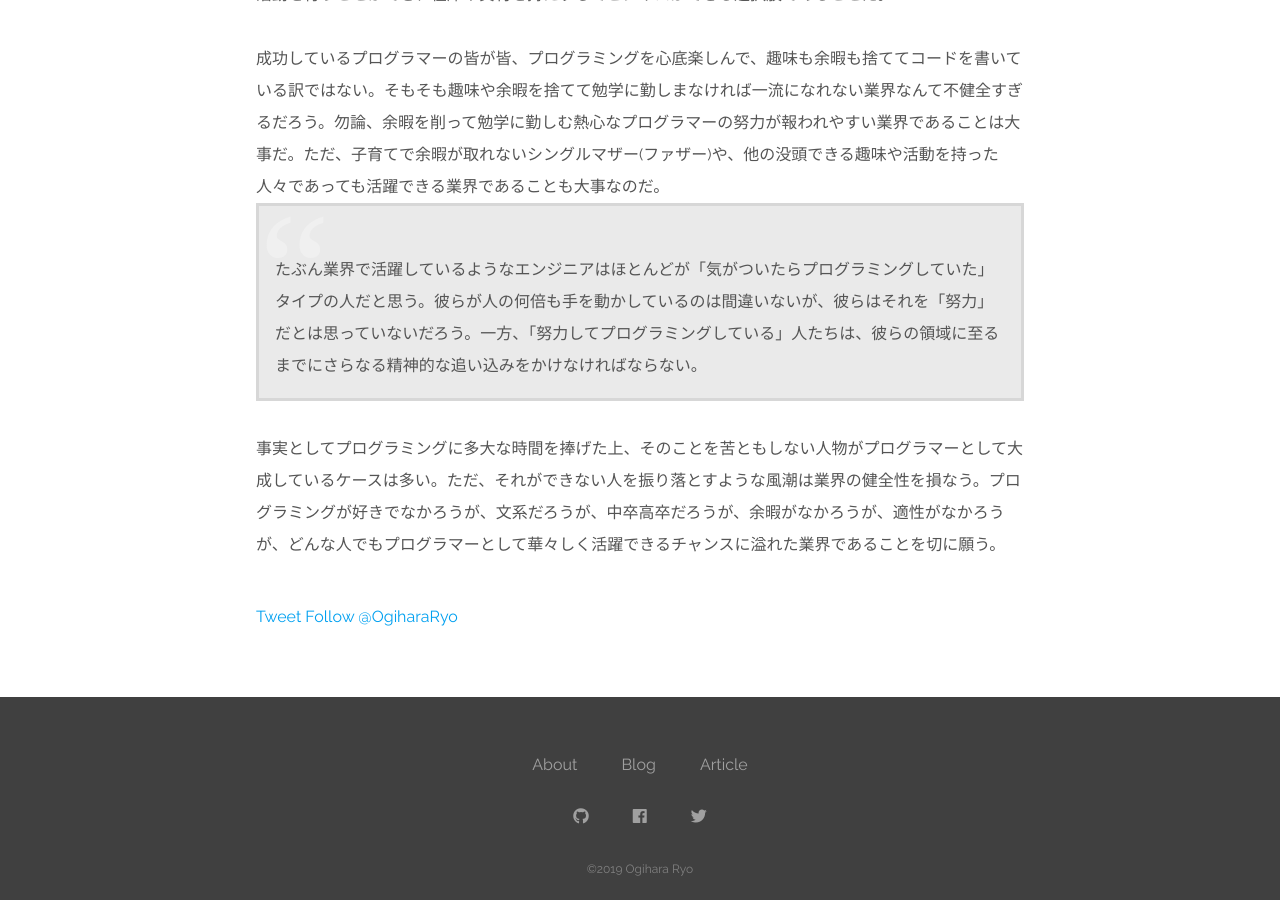
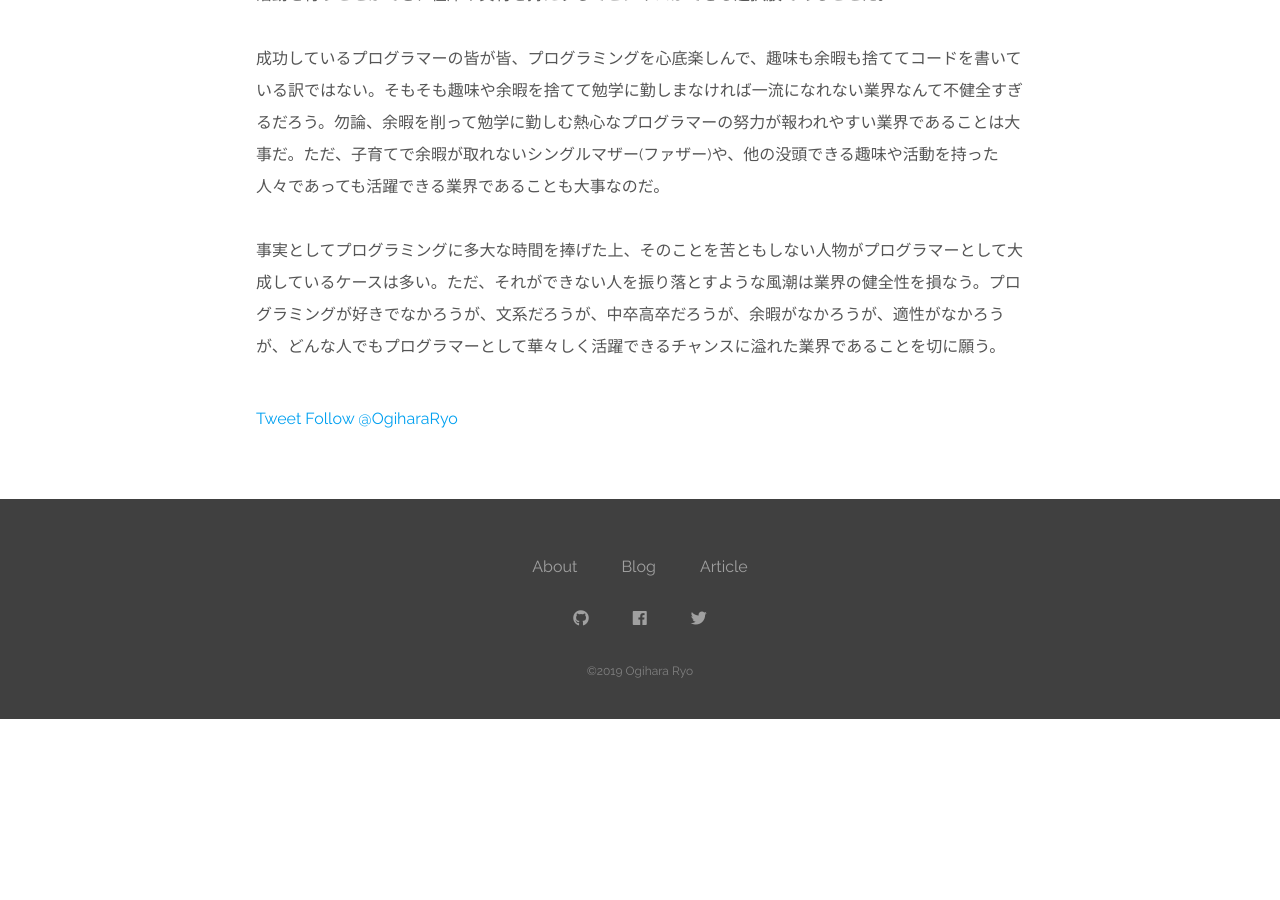
Before and after one commit to ryo-ryukalice/ogihara-ryo.github.io, a Jekyll site: the page built from _posts/2019-01-21-programming-aptitude.markdown, in a window 1280 px wide and 900 px high, scrolled down 1405 px. Built offline with Jekyll 4.4.1, drawn with Linux system fonts in a browser that asks for light colours; nearby versions of some CDN libraries; comment, search, counter and statistics services are not loaded; after the commit the page ends 2124 px from its top, so only the background shows below that.

Commit message:
Update post

```diff
--- a/_posts/2019-01-21-programming-aptitude.markdown
+++ b/_posts/2019-01-21-programming-aptitude.markdown
@@ -25,6 +25,4 @@ permalink: :title
 
 成功しているプログラマーの皆が皆、プログラミングを心底楽しんで、趣味も余暇も捨ててコードを書いている訳ではない。そもそも趣味や余暇を捨てて勉学に勤しまなければ一流になれない業界なんて不健全すぎるだろう。勿論、余暇を削って勉学に勤しむ熱心なプログラマーの努力が報われやすい業界であることは大事だ。ただ、子育てで余暇が取れないシングルマザー(ファザー)や、他の没頭できる趣味や活動を持った人々であっても活躍できる業界であることも大事なのだ。
 
-> たぶん業界で活躍しているようなエンジニアはほとんどが「気がついたらプログラミングしていた」タイプの人だと思う。彼らが人の何倍も手を動かしているのは間違いないが、彼らはそれを「努力」だとは思っていないだろう。一方、「努力してプログラミングしている」人たちは、彼らの領域に至るまでにさらなる精神的な追い込みをかけなければならない。
-
 事実としてプログラミングに多大な時間を捧げた上、そのことを苦ともしない人物がプログラマーとして大成しているケースは多い。ただ、それができない人を振り落とすような風潮は業界の健全性を損なう。プログラミングが好きでなかろうが、文系だろうが、中卒高卒だろうが、余暇がなかろうが、適性がなかろうが、どんな人でもプログラマーとして華々しく活躍できるチャンスに溢れた業界であることを切に願う。
```
